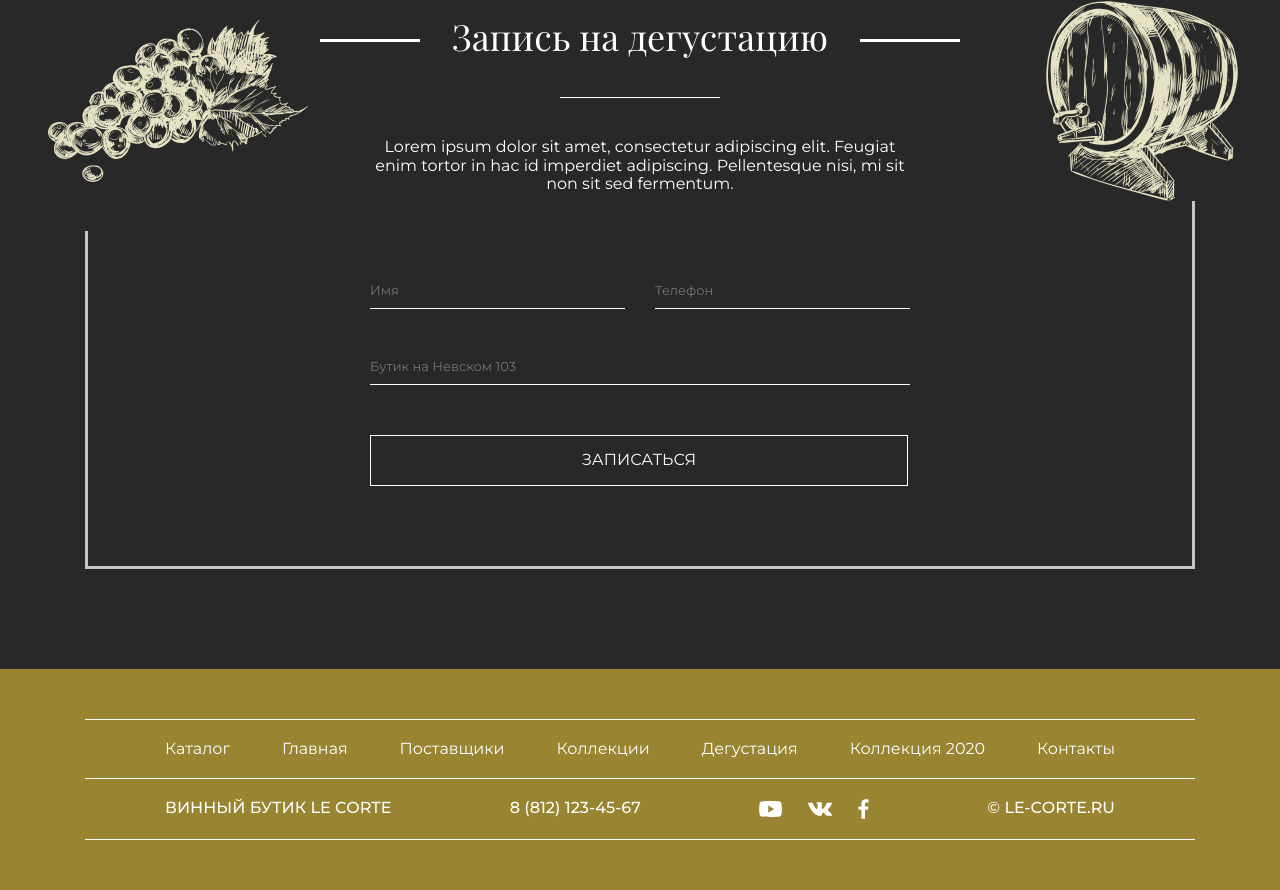
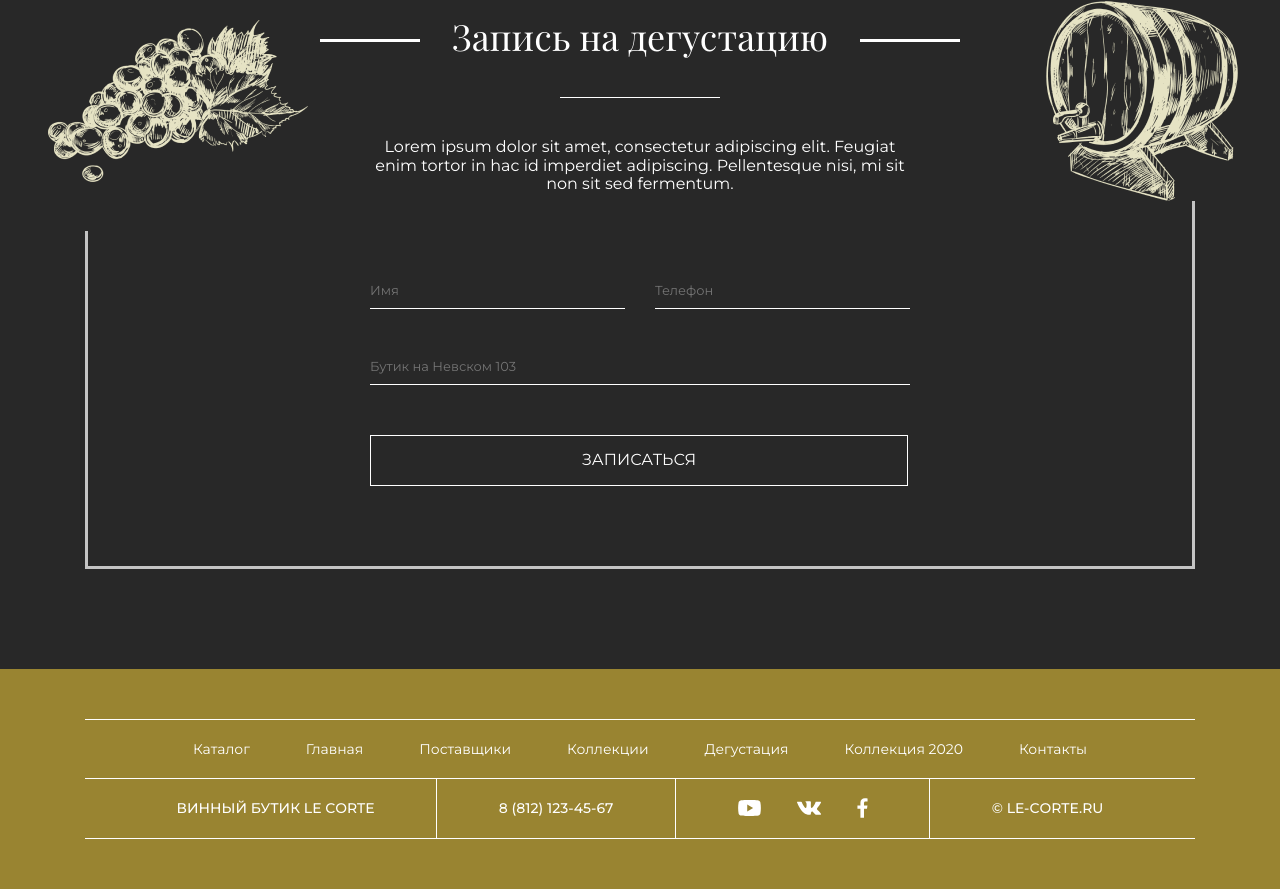
Before and after one commit to Vamba45/WineStore, a website built with webpack: page src/index.html in a window 1280 px wide. Shown: the part 2865-3755 px from the top of the page. Built offline with nearby package versions, Linux system fonts and the light colour scheme.

Commit message:
add footer base markup

```diff
--- a/src/style/style.scss
+++ b/src/style/style.scss
@@ -633,31 +633,42 @@ footer {
     .footer__list {
         display: flex;
         justify-content: space-between;
-        padding: 20px 80px;
+
+        height: 60px;
 
         border-top: 1px solid #fff;
         border-bottom: 1px solid #fff;
+
+        padding: 0 80px;
 
         a {
             &:hover {
                 text-decoration: underline;
             }
         }
+
+        .list__item {
+            display: flex;
+            justify-content: center;
+            align-items: center;
+
+            flex: 1 1 auto;
+
+            font-size: 14px;
+        }
     }
 }
 
 .icons {
-    max-width: 110px;
-    width: 100%;
 
 	&__list {
-
         display: flex;
         justify-content: space-between;
         align-items: center;
     }
 
 	&__icon {
+        cursor: pointer;
 
         &:nth-child(1) {
             background: url(../img/icons/UT.svg) center top no-repeat;
@@ -668,6 +679,8 @@ footer {
             background: url(../img/icons/VK.svg) center top no-repeat;
             width: 24px;
             height: 14px;
+
+            margin: 0 36px 0 36px;
         }
         &:nth-child(3) {
             background: url(../img/icons/FB.svg) center top no-repeat;
@@ -681,4 +694,19 @@ footer {
     border-top: none;
     text-transform: uppercase;
     font-weight: 500;
+
+    .list__item {
+        border-right: 1px solid #fff;
+
+        padding-right: 50px;
+        padding-left: 50px;
+
+        &:last-child {
+            border-right: none;
+            padding-right: 0;
+        }
+        &:first-child {
+            padding-left: 0;
+        }
+    }
 }
```
